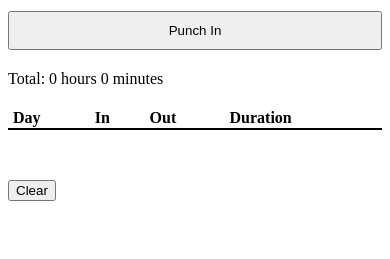
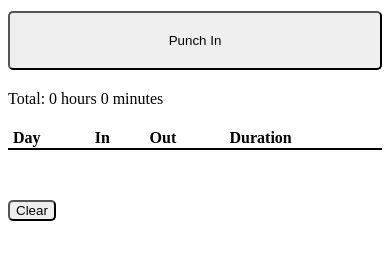
Before and after one commit to acspike/TimeTrackerForLaura, a plain HTML site: page index.html in a window 390 px wide. Shown: the part 39-298 px from the top of the page. Drawn offline with Linux system fonts and the light colour scheme.

Commit message:
fix button styling on mobile

```diff
--- a/index.html
+++ b/index.html
@@ -13,8 +13,10 @@ main {
     max-width: 800px;
 }
 #punch {
+    -webkit-appearance: none;
     width: 100%;
-    padding: 10px;
+    padding: 20px;
+    border-radius: 5px;
 }
 #total {
     margin-top: 20px;
@@ -44,7 +46,9 @@ main {
     background-color: buttonface;
 }
 #clear {
+    -webkit-appearance: none;
     margin-top: 50px;
+    border-radius: 5px;
 }
 @media print {
     button {
```
Lines whose indentation alone changed are shown as unchanged.
